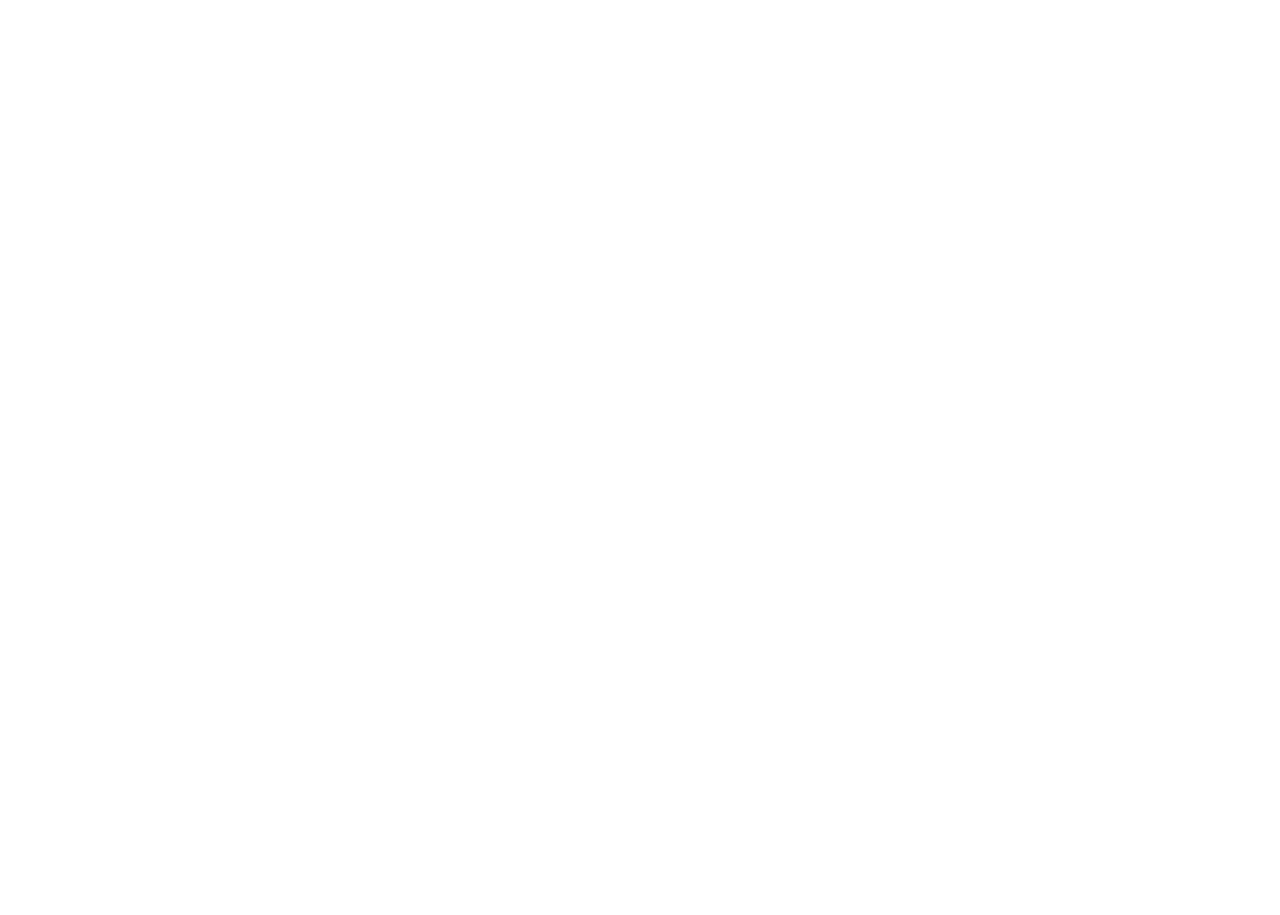
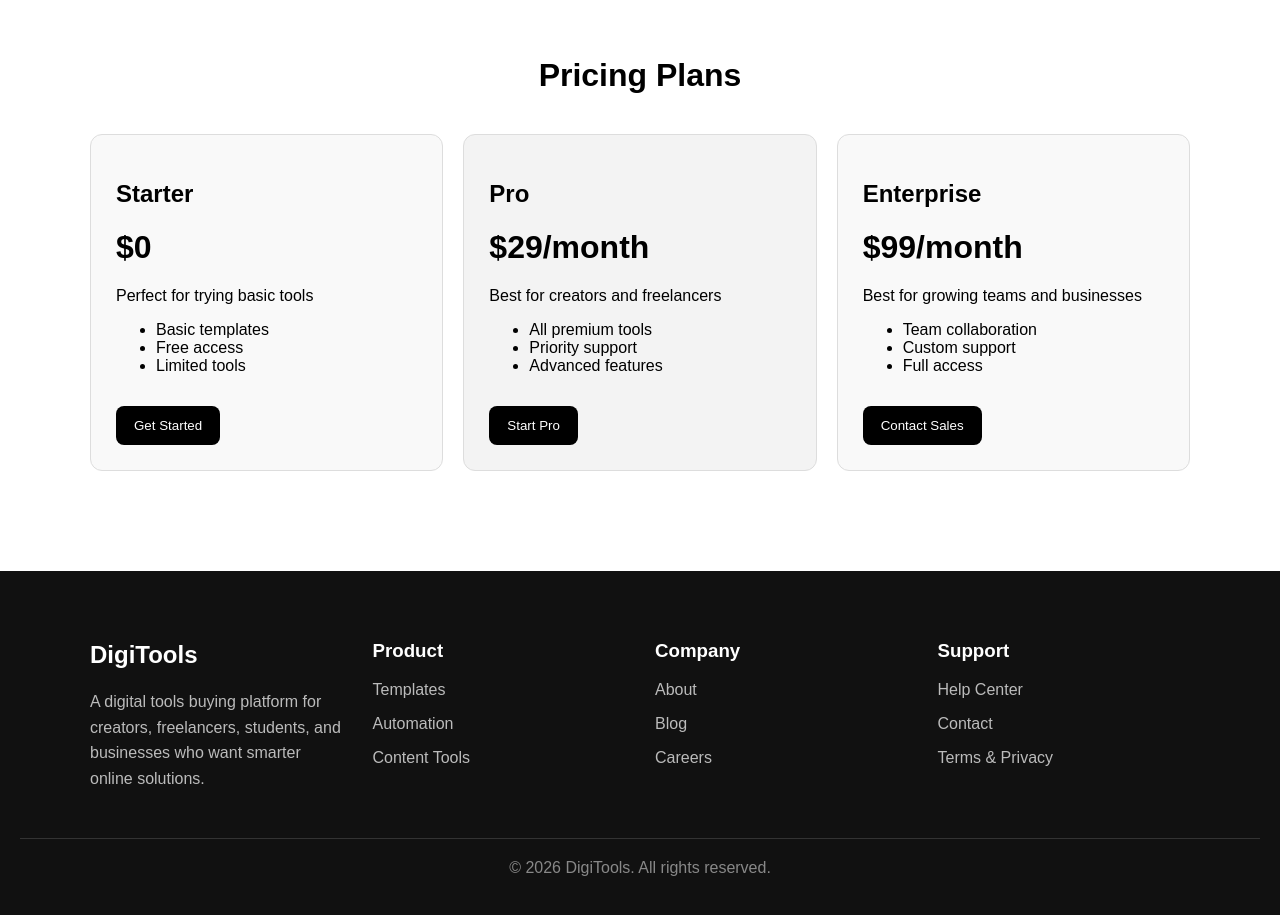
Before and after one commit to hamsakib/hasanalmahmud-b13-a06, a React (Vite) app: page / in a window 1280 px wide. Shown: the part 2380-3295 px from the top of the page. Before the commit the page ends 2355 px from the top, so only its background shows below. Built offline with nearby package versions, Linux system fonts and the light colour scheme.

Commit message:
added footer.

```diff
--- a/src/App.jsx
+++ b/src/App.jsx
@@ -7,6 +7,8 @@
 import ProductCard from "./components/ProductCard";
 import Cart from "./components/Cart";
 import Steps from "./components/Steps";
+import Pricing from "./components/Pricing";
+import Footer from "./components/Footer";
 import { products } from "./data/products";
 
 
@@ -102,6 +104,8 @@
 )}
 
 <Steps />
+<Pricing />
+<Footer />
     </div>
   );
 }
--- /dev/null
+++ b/src/components/Footer.jsx
@@ -0,0 +1,63 @@
+export default function Footer() {
+  return (
+    <div
+      style={{
+        backgroundColor: "#111",
+        color: "white",
+        padding: "50px 20px",
+        marginTop: "40px",
+      }}
+    >
+      <div
+        style={{
+          maxWidth: "1100px",
+          margin: "0 auto",
+          display: "grid",
+          gridTemplateColumns: "repeat(auto-fit, minmax(220px, 1fr))",
+          gap: "30px",
+        }}
+      >
+        <div>
+          <h2>DigiTools</h2>
+          <p style={{ color: "#bbb", lineHeight: "1.6" }}>
+            A digital tools buying platform for creators, freelancers,
+            students, and businesses who want smarter online solutions.
+          </p>
+        </div>
+
+        <div>
+          <h3>Product</h3>
+          <p style={{ color: "#bbb" }}>Templates</p>
+          <p style={{ color: "#bbb" }}>Automation</p>
+          <p style={{ color: "#bbb" }}>Content Tools</p>
+        </div>
+
+        <div>
+          <h3>Company</h3>
+          <p style={{ color: "#bbb" }}>About</p>
+          <p style={{ color: "#bbb" }}>Blog</p>
+          <p style={{ color: "#bbb" }}>Careers</p>
+        </div>
+
+        <div>
+          <h3>Support</h3>
+          <p style={{ color: "#bbb" }}>Help Center</p>
+          <p style={{ color: "#bbb" }}>Contact</p>
+          <p style={{ color: "#bbb" }}>Terms & Privacy</p>
+        </div>
+      </div>
+
+      <p
+        style={{
+          textAlign: "center",
+          marginTop: "30px",
+          color: "#888",
+          borderTop: "1px solid #333",
+          paddingTop: "20px",
+        }}
+      >
+        © 2026 DigiTools. All rights reserved.
+      </p>
+    </div>
+  );
+}
--- /dev/null
+++ b/src/components/Pricing.jsx
@@ -0,0 +1,112 @@
+export default function Pricing() {
+  return (
+    <div style={{ padding: "60px 20px", backgroundColor: "#ffffff" }}>
+      <h1 style={{ textAlign: "center", marginBottom: "40px" }}>
+        Pricing Plans
+      </h1>
+
+      <div
+        style={{
+          display: "grid",
+          gridTemplateColumns: "repeat(auto-fit, minmax(250px, 1fr))",
+          gap: "20px",
+          maxWidth: "1100px",
+          margin: "0 auto",
+        }}
+      >
+        <div
+          style={{
+            border: "1px solid #ddd",
+            borderRadius: "12px",
+            padding: "25px",
+            backgroundColor: "#f9f9f9",
+          }}
+        >
+          <h2>Starter</h2>
+          <h1>$0</h1>
+          <p>Perfect for trying basic tools</p>
+          <ul>
+            <li>Basic templates</li>
+            <li>Free access</li>
+            <li>Limited tools</li>
+          </ul>
+          <button
+            style={{
+              marginTop: "15px",
+              padding: "12px 18px",
+              backgroundColor: "black",
+              color: "white",
+              border: "none",
+              borderRadius: "8px",
+              cursor: "pointer",
+            }}
+          >
+            Get Started
+          </button>
+        </div>
+
+        <div
+          style={{
+            border: "1px solid #ddd",
+            borderRadius: "12px",
+            padding: "25px",
+            backgroundColor: "#f3f3f3",
+          }}
+        >
+          <h2>Pro</h2>
+          <h1>$29/month</h1>
+          <p>Best for creators and freelancers</p>
+          <ul>
+            <li>All premium tools</li>
+            <li>Priority support</li>
+            <li>Advanced features</li>
+          </ul>
+          <button
+            style={{
+              marginTop: "15px",
+              padding: "12px 18px",
+              backgroundColor: "black",
+              color: "white",
+              border: "none",
+              borderRadius: "8px",
+              cursor: "pointer",
+            }}
+          >
+            Start Pro
+          </button>
+        </div>
+
+        <div
+          style={{
+            border: "1px solid #ddd",
+            borderRadius: "12px",
+            padding: "25px",
+            backgroundColor: "#f9f9f9",
+          }}
+        >
+          <h2>Enterprise</h2>
+          <h1>$99/month</h1>
+          <p>Best for growing teams and businesses</p>
+          <ul>
+            <li>Team collaboration</li>
+            <li>Custom support</li>
+            <li>Full access</li>
+          </ul>
+          <button
+            style={{
+              marginTop: "15px",
+              padding: "12px 18px",
+              backgroundColor: "black",
+              color: "white",
+              border: "none",
+              borderRadius: "8px",
+              cursor: "pointer",
+            }}
+          >
+            Contact Sales
+          </button>
+        </div>
+      </div>
+    </div>
+  );
+}
```
